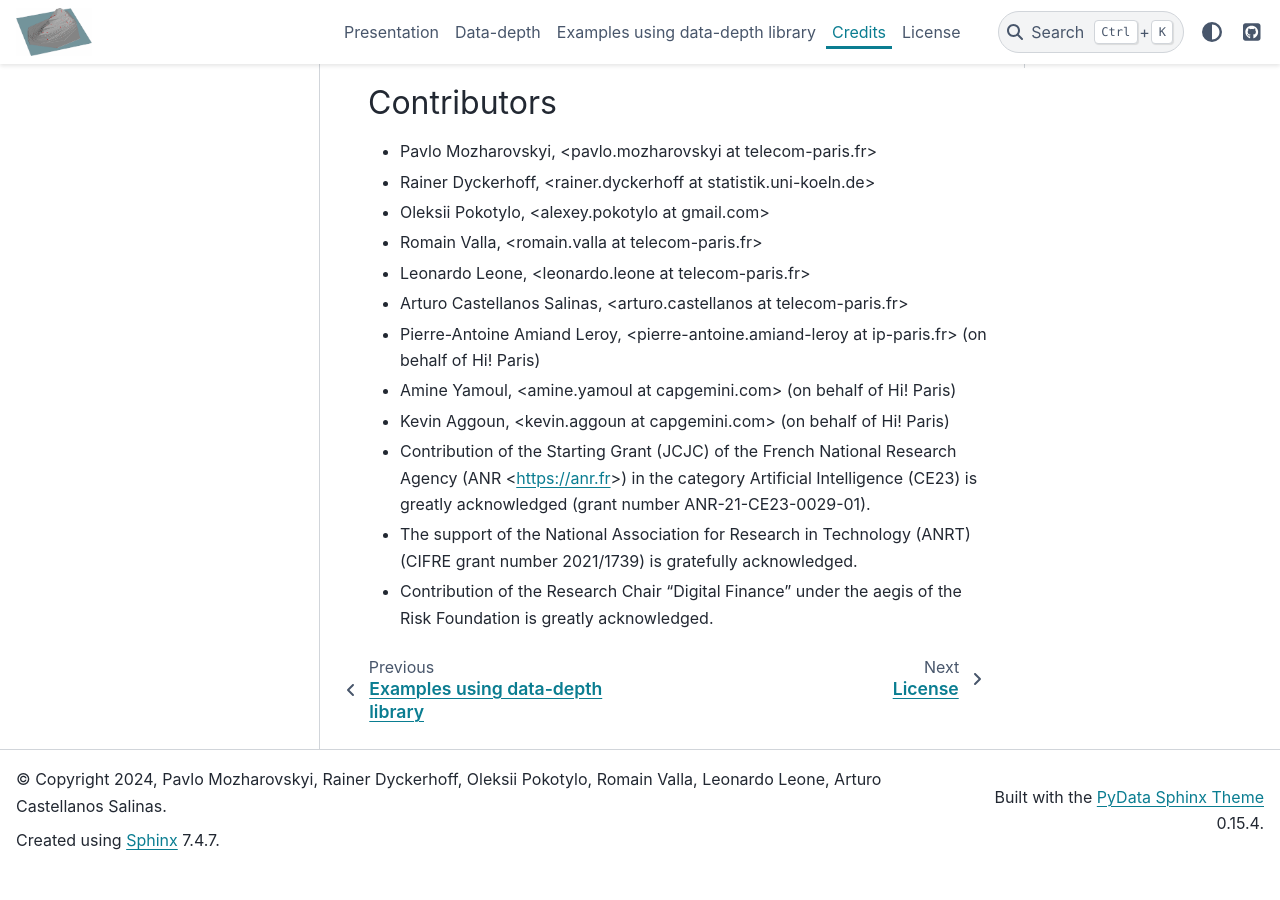
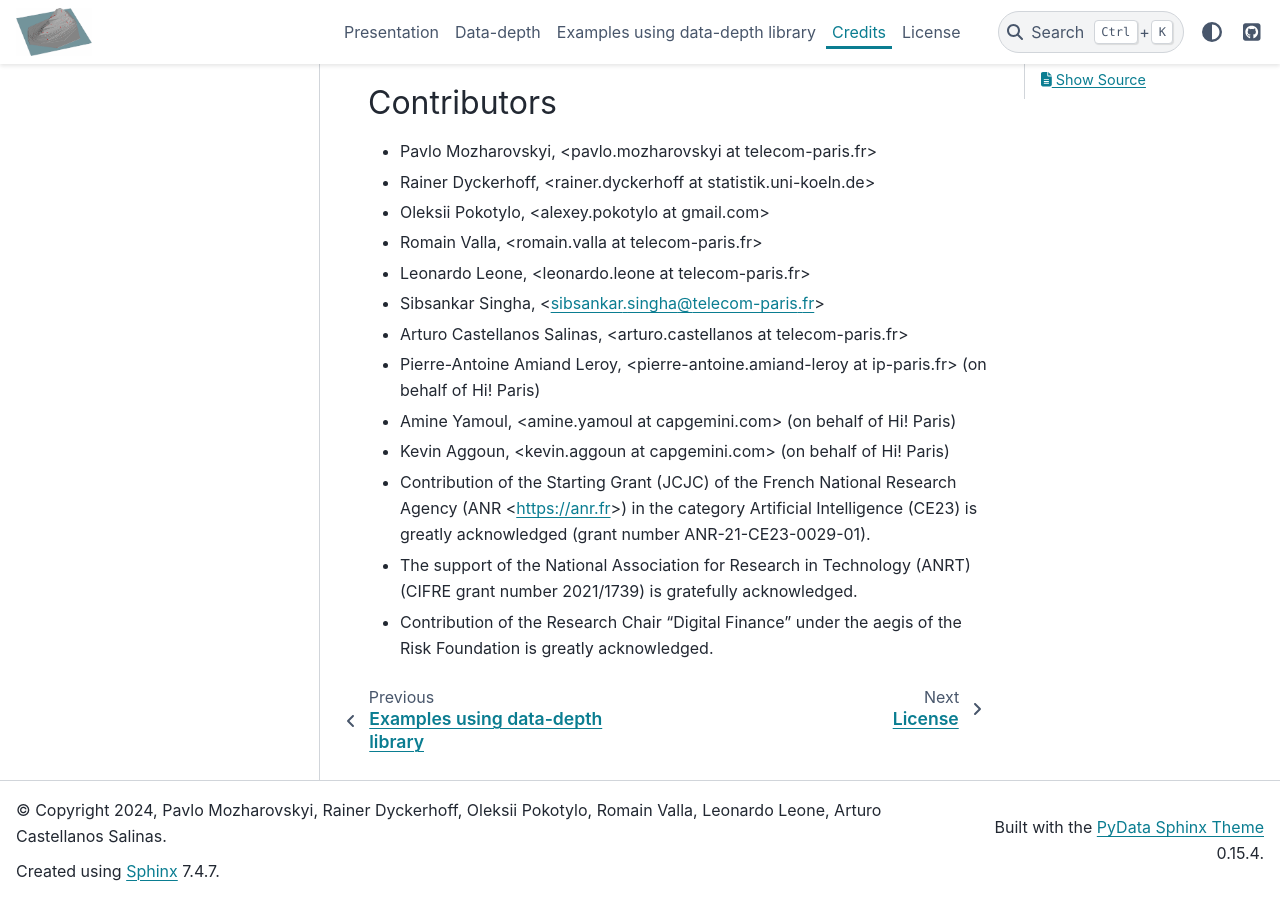
Before and after one commit to data-depth/library, a Sphinx documentation site: the page built from docs/credits.rst, in a window 1280 px wide and 900 px high, scrolled down 575 px. Built offline with Sphinx 7.4.7 and the PyData theme 0.15.4, drawn with Linux system fonts in a browser that asks for light colours; pages that are not in the unit, such as notebooks, are missing from menus; before the commit the page ends 1445 px from its top, so only the background shows below that.

Commit message:
Added Sibsankar to contributors.

```diff
--- a/docs/credits.rst
+++ b/docs/credits.rst
@@ -15,6 +15,7 @@
 * Oleksii Pokotylo, <alexey.pokotylo at gmail.com>
 * Romain Valla, <romain.valla at telecom-paris.fr>
 * Leonardo Leone, <leonardo.leone at telecom-paris.fr>
+* Sibsankar Singha, <sibsankar.singha@telecom-paris.fr>
 * Arturo Castellanos Salinas, <arturo.castellanos at telecom-paris.fr>
 * Pierre-Antoine Amiand Leroy, <pierre-antoine.amiand-leroy at ip-paris.fr> (on behalf of Hi! Paris)
 * Amine Yamoul, <amine.yamoul at capgemini.com> (on behalf of Hi! Paris)
```
